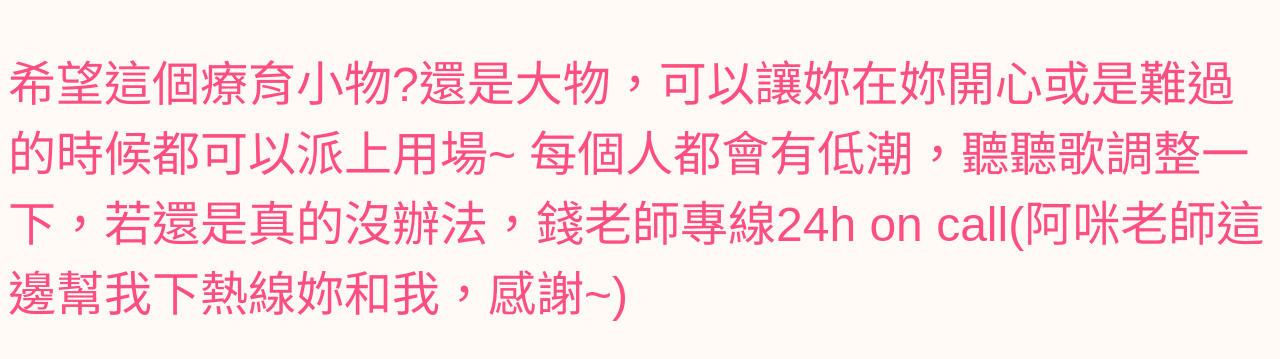
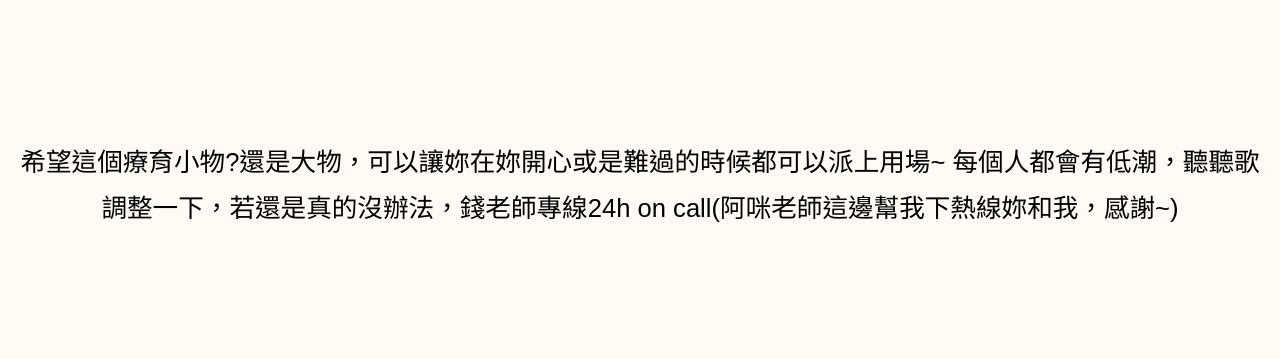
Before and after one commit to Pierce878/nfc-message, a plain HTML site: page index.html in a window 1280 px wide. Shown: the part 223-582 px from the top of the page. Drawn offline with Linux system fonts and the light colour scheme.

Commit message:
Update index.html

```diff
--- a/index.html
+++ b/index.html
@@ -3,23 +3,25 @@
 <head>
     <meta charset="UTF-8">
     <meta name="viewport" content="width=device-width, initial-scale=1.0">
-    <title>不怕一萬，只怕 我自己會愛上你、萬將青村貴虎令刀 </title>
+    <title>輕鬆小棧</title>
     <style>
         body {
-            display: flex;
+         display: flex;
             justify-content: center;
             align-items: center;
-            height: 100vh;
-            background-color: #fffaf5;
-            color: #ff4f81;
-            font-size: 3em;
+            height: 100vh; /* 滿版高度 */
+            background-color: #fffaf5; /* 淡米白背景 */
+            color: #000000; /* 黑色字體 */
+            font-size: 1.6em; /* 字體大小縮小 */
             font-family: "Microsoft JhengHei", sans-serif;
+            text-align: center; /* 多行置中 */
+            line-height: 1.8; /* 行距 */
+            flex-direction: column; /* 垂直排版 */
         }
     </style>
 </head>
 <body>
    希望這個療育小物?還是大物，可以讓妳在妳開心或是難過的時候都可以派上用場~
    每個人都會有低潮，聽聽歌調整一下，若還是真的沒辦法，錢老師專線24h on call(阿咪老師這邊幫我下熱線妳和我，感謝~)
-
 </body>
 </html>
```
